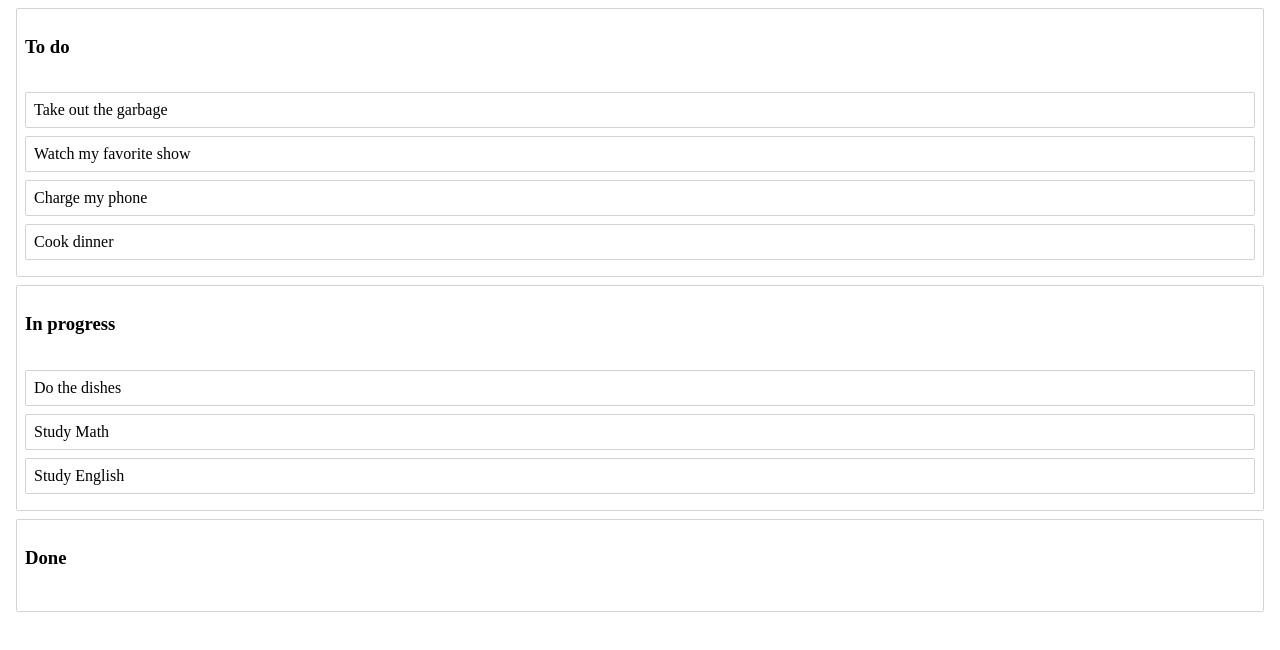
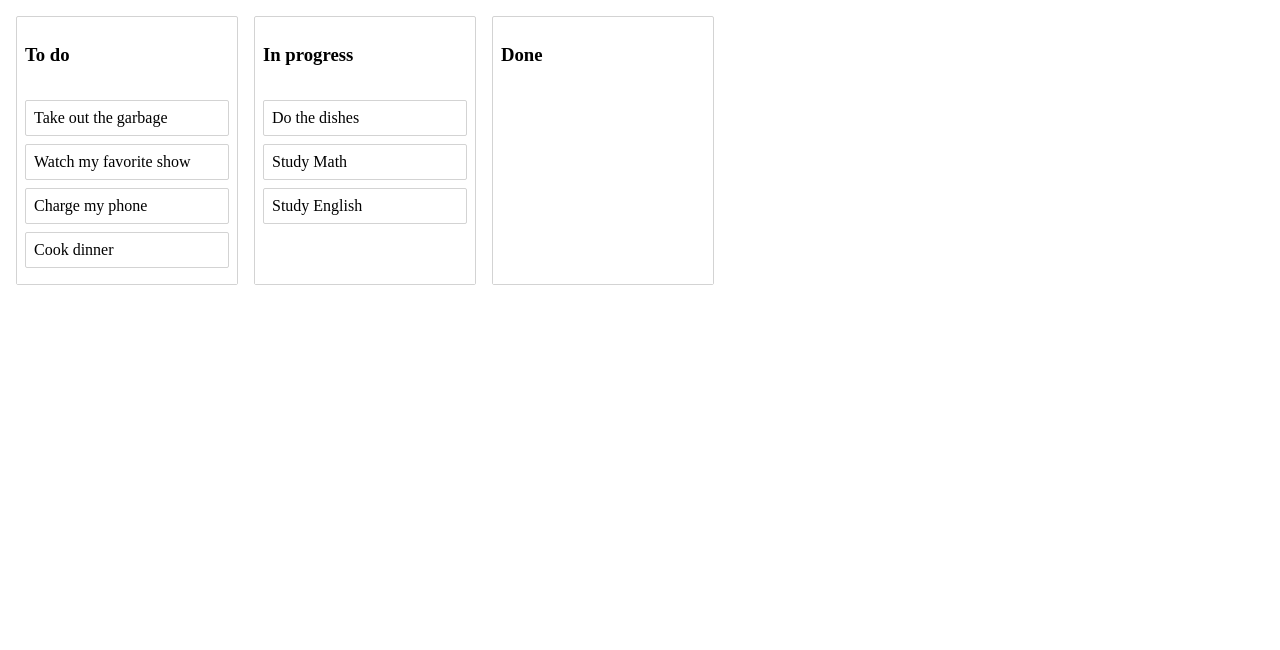
Before and after one commit to jasonluo07/react-beautiful-dnd-sandbox, a React (Create React App) app: page / in a window 1280 px wide. Shown: the top 650 px of the page. Built offline with nearby package versions, Linux system fonts and the light colour scheme.

Commit message:
feat: 多欄位的樣式

```diff
--- a/src/App.tsx
+++ b/src/App.tsx
@@ -1,9 +1,14 @@
 import { useState } from 'react';
 import initialData from './initialData';
+import styled from 'styled-components';
 import Column from './components/Column';
 import { IData } from './types';
 import { DragDropContext, DropResult } from '@hello-pangea/dnd';
 import produce from 'immer';
+
+const Container = styled.div`
+  display: flex;
+`;
 
 export default function App() {
   const [data, setData] = useState<IData>(initialData);
@@ -30,11 +35,13 @@
 
   return (
     <DragDropContext onDragEnd={handleDragEnd}>
-      {data.columnOrder.map(columnId => {
-        const column = data.columns[columnId];
-        const tasks = column.taskIds.map(taskId => data.tasks[taskId]);
-        return <Column key={column.id} column={column} tasks={tasks} />;
-      })}
+      <Container>
+        {data.columnOrder.map(columnId => {
+          const column = data.columns[columnId];
+          const tasks = column.taskIds.map(taskId => data.tasks[taskId]);
+          return <Column key={column.id} column={column} tasks={tasks} />;
+        })}
+      </Container>
     </DragDropContext>
   );
 }
--- a/src/components/Column.tsx
+++ b/src/components/Column.tsx
@@ -7,6 +7,10 @@
   margin: 8px;
   border: 1px solid lightgrey;
   border-radius: 2px;
+  width: 220px;
+
+  display: flex;
+  flex-direction: column;
 `;
 
 const Title = styled.h3`
@@ -17,6 +21,8 @@
   padding: 8px;
   transition: background-color 0.2s ease;
   background-color: ${props => (props.isDraggingOver ? 'skyblue' : 'white')};
+  flex-grow: 1;
+  min-height: 100px;
 `;
 
 interface IColumnProps {
```
